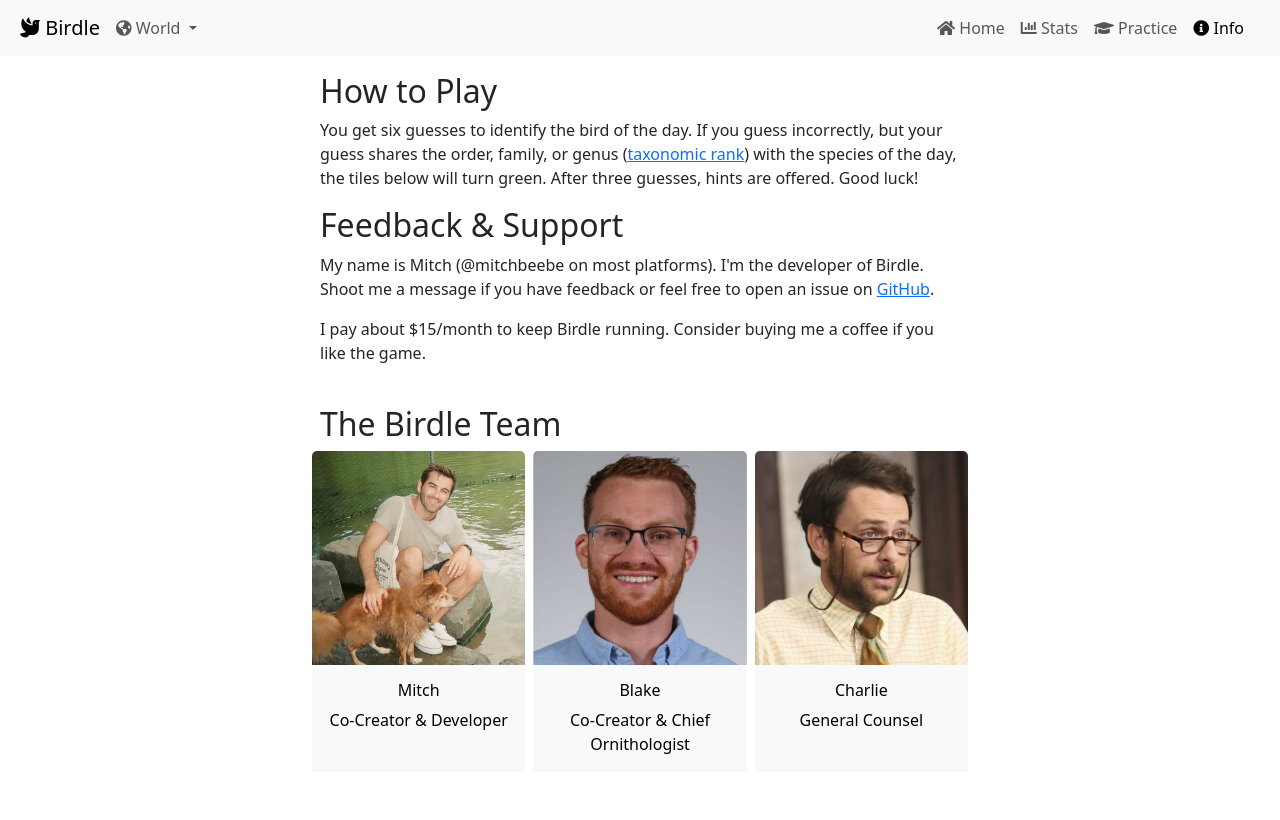
After one commit to mitchbeebe/new-birdle, a Django app: page /info/ in a window 1280 px wide. The commit adds this page. Run offline with Django 3.2, Linux system fonts and the light colour scheme; some libraries are stand-ins or nearby versions.

Commit message:
Updates to info/about

```diff
--- a/birdle/static/birdle/style.css
+++ b/birdle/static/birdle/style.css
@@ -100,3 +100,9 @@
         font-size: 12px;
     }
 }
+
+@media only screen and (max-width: 425px) {
+    .card-text {
+        font-size: 11px;
+    }
+}
--- a/birdle/templates/birdle/base.html
+++ b/birdle/templates/birdle/base.html
@@ -39,7 +39,7 @@
     <div class="container-fluid">
       <a class="navbar-brand mx-md-2" href="{% url 'daily_bird' %}"><i class="fas fa-dove"></i> Birdle</a>
       <ul class="navbar-nav ms-auto me-2">
-        <li class="nav-item dropdown">
+        <li class="nav-item dropdown hidden">
           <a href="#" class="nav-link dropdown-toggle" data-bs-toggle="dropdown">
             <i class="fas fa-globe-americas"></i>
             <span id="region"> {{request.session.region|default:"World"}}</span>
@@ -67,8 +67,7 @@
             <li class="nav-item"><a class="nav-link" href="/"><i class="fas fa-home"></i> Home</a></li>
             <li class="nav-item"><a class="nav-link" href="/stats/"><i class="fas fa-chart-bar"></i> Stats</a></li>
             <li class="nav-item"><a class="nav-link" href="/practice/"><i class="fas fa-graduation-cap"></i> Practice</a></li>
-            <li class="nav-item"><a class="nav-link" href="/about/"><i class="fas fa-users"></i> About Us</a></li>
-            <li class="nav-item"><a class="nav-link" href="/help/"><i class="fas fa-info-circle"></i> Help</a></li>
+            <li class="nav-item"><a class="nav-link" href="/info/"><i class="fas fa-info-circle"></i> Info</a></li>
           </ul>
         </div>
       </div>
--- /dev/null
+++ b/birdle/templates/birdle/info.html
@@ -0,0 +1,54 @@
+<!-- info.html -->
+
+{% extends 'birdle/base.html' %}
+{% load static %}
+
+{% block content %}
+<div class="col-10 col-lg-6 mx-auto pt-3">
+    <h2>How to Play</h2>
+    <p>
+        You get six guesses to identify the bird of the day.
+        If you guess incorrectly, but your guess shares the order, family, or genus
+        (<a href='https://en.wikipedia.org/wiki/Taxonomic_rank' target=_blank>taxonomic rank</a>)
+        with the species of the day, the tiles below will turn green. After three guesses, hints
+        are offered. Good luck!
+    </p>
+    <h2>Feedback & Support</h2>
+    <p>
+        My name is Mitch (@mitchbeebe on most platforms). I'm the developer of Birdle.
+        Shoot me a message if you have feedback or feel free to open an issue on
+        <a href="https://github.com/mitchbeebe/new-birdle" target=_blank>GitHub</a>.
+    </p>
+    <p>I pay about $15/month to keep Birdle running. Consider buying me a coffee if you like the game.</p>
+    <div class="d-flex justify-content-center">
+        <script type="text/javascript" src="https://cdnjs.buymeacoffee.com/1.0.0/button.prod.min.js" data-name="bmc-button" data-slug="mitchbeebe" data-color="#FFDD00" data-emoji="☕"  data-font="Cookie" data-text="Buy me a coffee" data-outline-color="#000000" data-font-color="#000000" data-coffee-color="#ffffff" ></script>
+    </div>
+    <br>
+    <h2>The Birdle Team</h2>
+    <div class="row row-gap-0 justify-content-center text-center">
+        <div class="card col border-0 px-1">
+            <img src="{% static 'birdle/mitch.jpg' %}" class="card-img-top" alt="mitch">
+            <div class="card-body text-bg-light px-2">
+                <h6 class="card-title">Mitch</h6>
+                <p class="card-text">Co-Creator & Developer</p>
+            </div>
+        </div>
+        <div class="card col border-0 px-1">
+            <img src="{% static 'birdle/blake.jpg' %}" class="card-img-top" alt="blake">
+            <div class="card-body text-bg-light px-2">
+                <h6 class="card-title">Blake</h6>
+                <p class="card-text">Co-Creator & Chief Ornithologist</p>
+            </div>
+        </div>
+        <div class="card col border-0 px-1">
+            <img src="{% static 'birdle/charlie.jpg' %}" class="card-img-top" alt="charlie">
+            <div class="card-body text-bg-light px-2">
+                <h6 class="card-title">Charlie</h6>
+                <p class="card-text">General Counsel</p>
+            </div>
+        </div>
+    </div>
+</div>
+<br>
+<br>
+{% endblock %}
--- a/birdle/views.py
+++ b/birdle/views.py
@@ -169,12 +169,8 @@ def stats(request):
     return render(request, 'birdle/stats.html', stats)
 
 
-def help(request):
-    return render(request, 'birdle/help.html')
-
-
-def about(request):
-    return render(request, 'birdle/about.html')
+def info(request):
+    return render(request, 'birdle/info.html')
 
 
 def practice(request, **kwargs):
--- a/config/urls.py
+++ b/config/urls.py
@@ -21,8 +21,7 @@ from django.conf.urls import handler404, handler500
 urlpatterns = [
     path('', views.daily_bird, name='daily_bird'),
     path('stats/', views.stats, name='stats'),
-    path('help/', views.help, name='help'),
-    path('about/', views.about, name='about'),
+    path('info/', views.info, name='info'),
     path('practice/', views.practice, name='practice'),
     path('practice/<str:region>/<str:family>', views.practice, name='practice-region-family'),
     path('api/birds/', views.bird_autocomplete, name='bird_autocomplete'),
```
Also changed, not shown: birdle/templates/birdle/about.html (deleted, +0 -35 lines), birdle/templates/birdle/help.html (deleted, +0 -26 lines), birdle/static/birdle/mitch.jpg.
